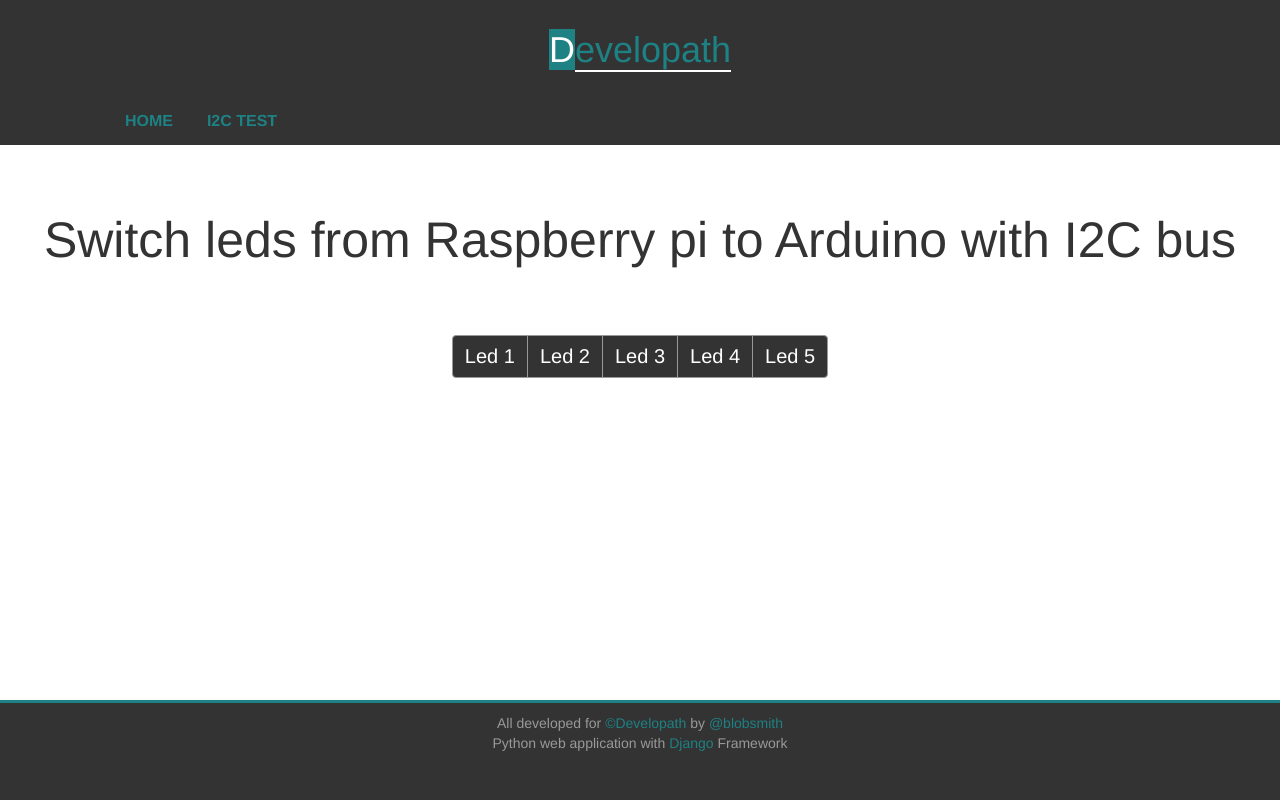
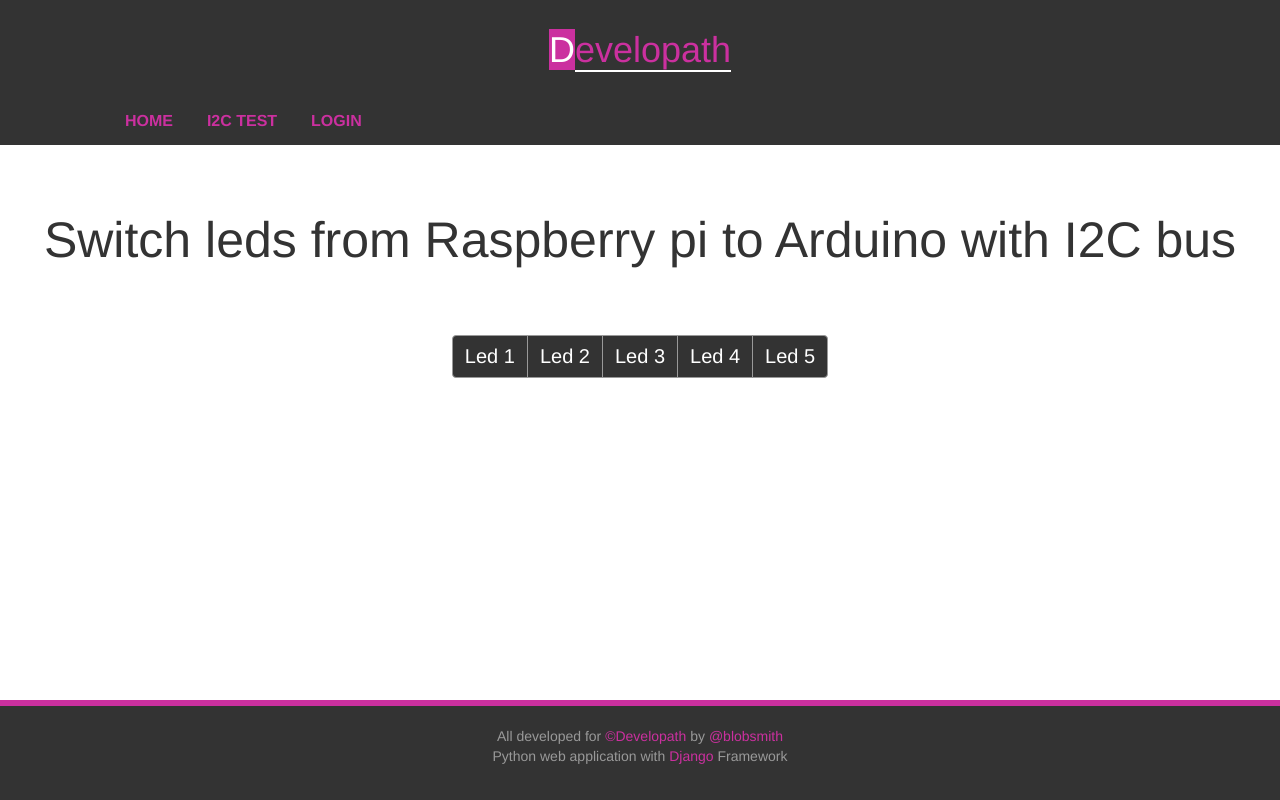
Before and after one commit to blobsmith/controli2c, a Django app: page /leds/test in a window 1280 px wide. Run offline with Django 3.2, Linux system fonts and the light colour scheme; some libraries are stand-ins or nearby versions.

Commit message:
layout modification

```diff
--- a/ledscontrol/static/ledscontrol/css/ledscontrol.css
+++ b/ledscontrol/static/ledscontrol/css/ledscontrol.css
@@ -10,5 +10,5 @@
 }
 /* line 8, ../scss/ledscontrol.scss */
 #ledcontrol label.label-led.active {
-  background-color: red;
+  background-color: #ED1313;
 }
--- a/ledscontrol/static/ledscontrol/scss/ledscontrol.scss
+++ b/ledscontrol/static/ledscontrol/scss/ledscontrol.scss
@@ -6,7 +6,7 @@
         border-color: #999;
         font-size: 20px;
         &.active{
-            background-color: red;
+            background-color: #ED1313;
         }
     }
 }
--- a/static/css/base.css
+++ b/static/css/base.css
@@ -1,6 +1,6 @@
 /* line 6, ../scss/base.scss */
 .active, body header nav ul li a.active {
-  background-color: #1E8184;
+  background-color: #CB309F;
   text-decoration: none;
   border-bottom-color: #333;
   color: white;
@@ -8,7 +8,7 @@
 
 /* line 12, ../scss/base.scss */
 .inverse-active {
-  color: #1E8184;
+  color: #CB309F;
   text-transform: lowercase;
   border-bottom: 2px solid white;
 }
@@ -32,7 +32,7 @@ body header {
   font-size: 30px;
   text-align: center;
   background: #333;
-  color: #1E8184;
+  color: #CB309F;
 }
 /* line 35, ../scss/base.scss */
 body header #site-title {
@@ -58,7 +58,7 @@ body header nav ul li a {
   padding-left: 0;
   font-size: 16px;
   font-weight: bold;
-  color: #1E8184;
+  color: #CB309F;
   border-bottom: 3px solid transparent;
   position: relative;
   display: block;
@@ -78,8 +78,8 @@ body .centered-content .title {
 }
 /* line 84, ../scss/base.scss */
 body footer {
-  padding-top: 10px;
-  border-top: 3px solid #1E8184;
+  padding-top: 20px;
+  border-top: 6px solid #CB309F;
   text-align: center;
   background: #333;
   color: #999;
@@ -90,5 +90,5 @@ body footer {
 }
 /* line 94, ../scss/base.scss */
 body footer a {
-  color: #1E8184;
+  color: #CB309F;
 }
--- a/static/scss/base.scss
+++ b/static/scss/base.scss
@@ -1,6 +1,6 @@
 $dark-color: #333;
 $median-color: #999;
-$clear-color: #1E8184;
+$clear-color: #CB309F;
 $selected-color: white;
 
 .active{
@@ -82,8 +82,8 @@ body{
     }
 
     footer{
-        padding-top: 10px;
-        border-top: 3px solid $clear-color;
+        padding-top: 20px;
+        border-top: 6px solid $clear-color;
         text-align: center;
         background: $dark-color;
         color: $median-color;
--- a/templates/base.html
+++ b/templates/base.html
@@ -31,6 +31,9 @@
                                 <li>
                                     {% url 'ledscontrol.views.view_test' as testLeds_url %}
                                     <a href="{% url 'ledscontrol.views.view_test' %}" {% if request.path == testLeds_url %} class="active"{% endif %} >I2C TEST</a>
+                                </li>
+                                <li>
+                                    <a href="/admin/" >Login</a>
                                 </li>
                             </ul>
                         </nav>
```
Also changed, not shown: db.sqlite3.
